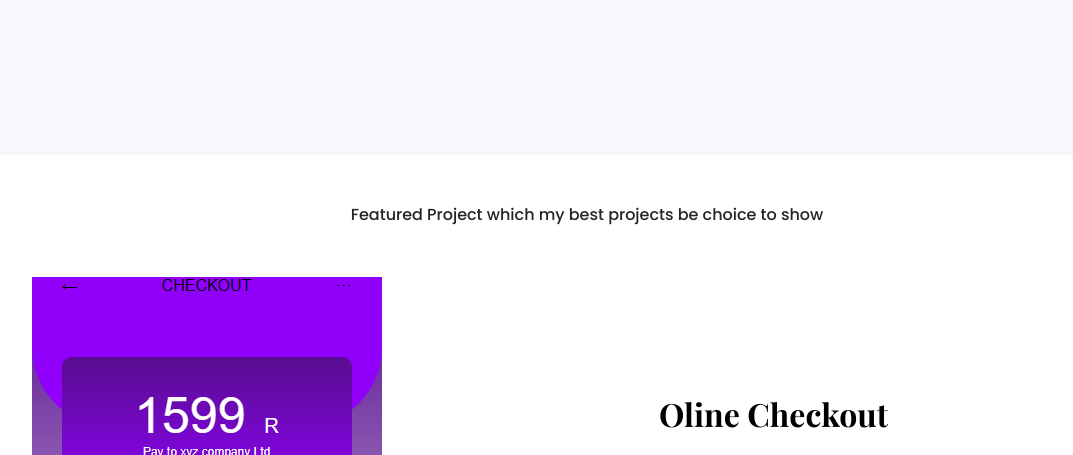
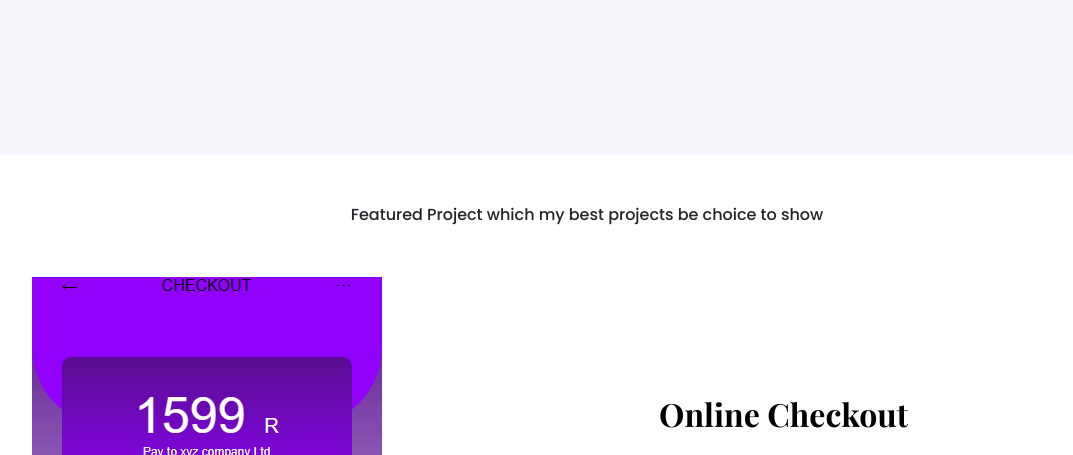
Before and after one commit to seja24/Portfolio, a plain HTML site: page index.html in a window 1280 px wide. Shown: the part 497-952 px from the top of the page, without its empty margins (53-1126 px from the left). Drawn offline with nearby package versions, Linux system fonts and the light colour scheme.

Commit message:
Update index.html
updated html doc

```diff
--- a/index.html
+++ b/index.html
@@ -51,7 +51,7 @@
         </div>
         <div class="col">
           <div class="project-desciption">
-            <h2 class="mb-5">Oline Checkout</h2>
+            <h2 class="mb-5">Online Checkout</h2>
             <p class="mb-5 text-muted">
               Online Checkout is used online by E-commerce companies.
               Where a customer wanting to purchase a product finalize
```
